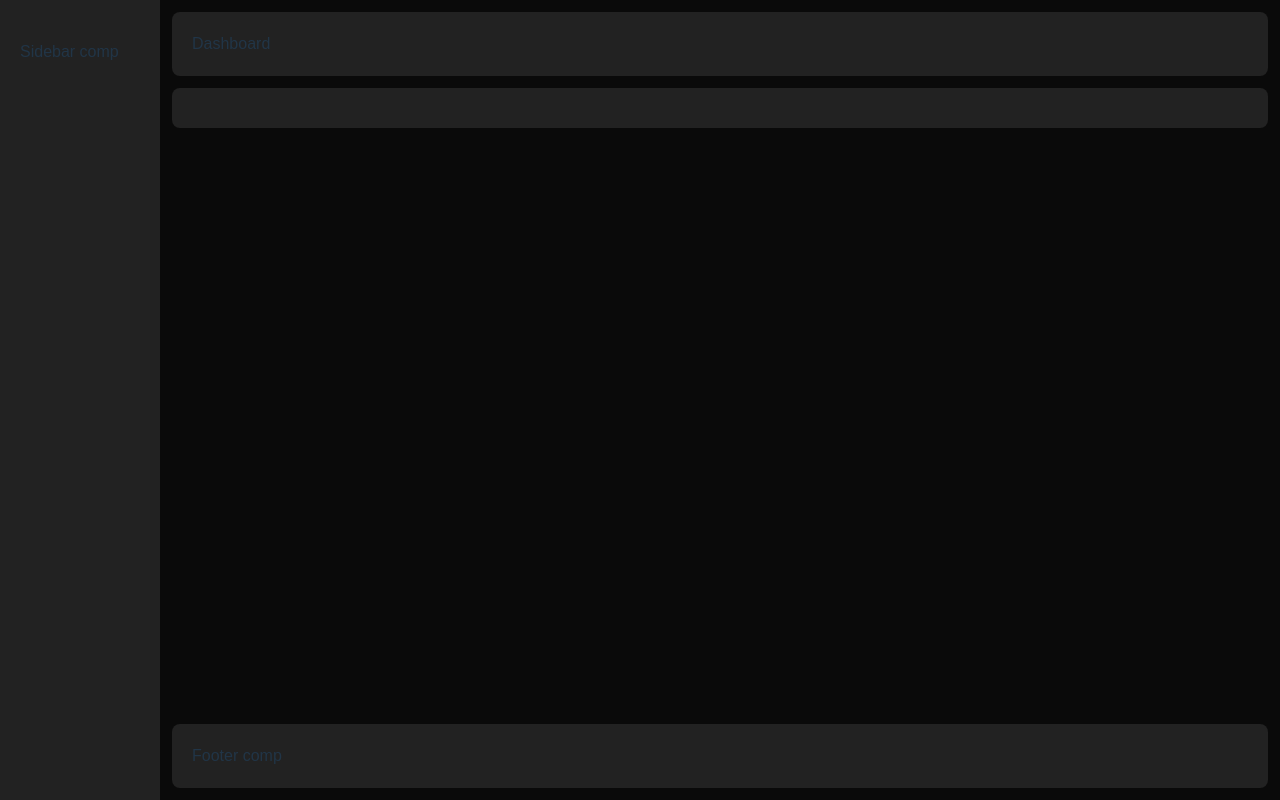
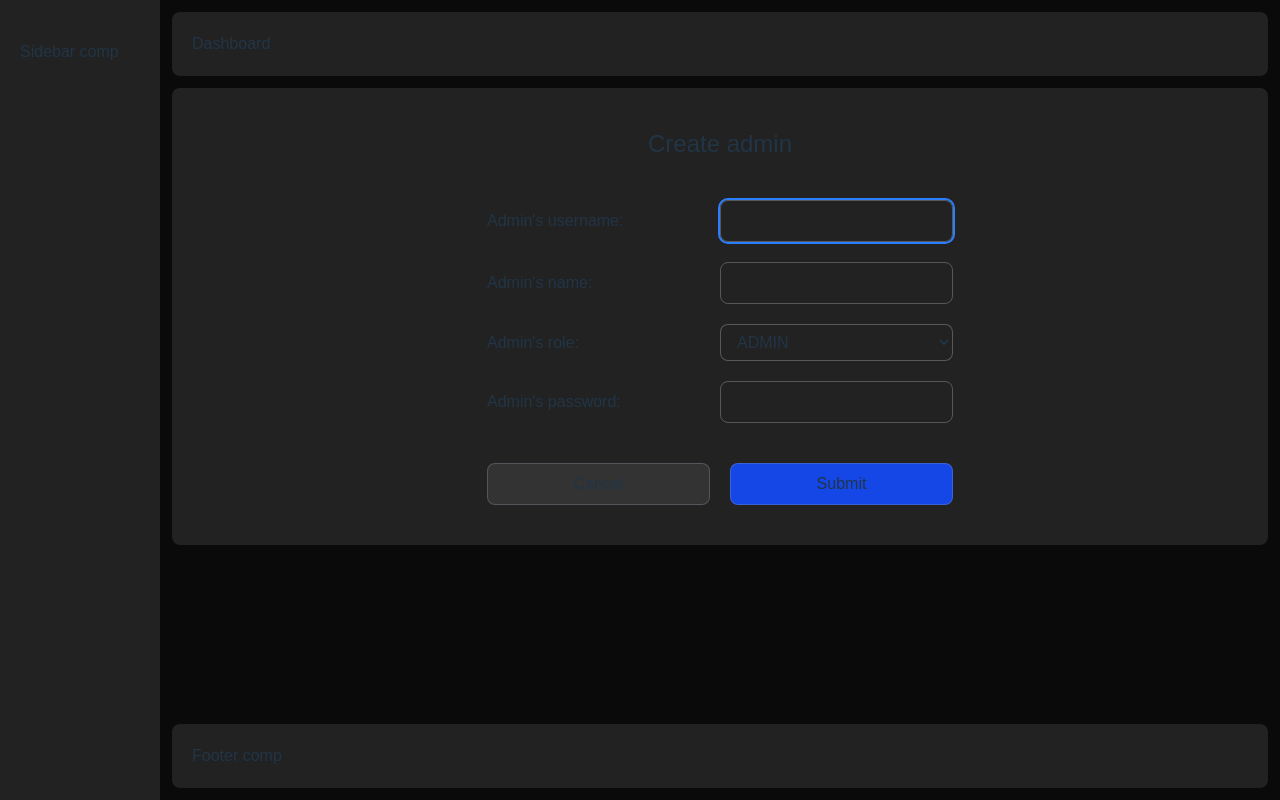
Before and after one commit to akmalshakirov/dashboard-template, a React (Vite) app: page /create-admin in a window 1280 px wide. Built offline with nearby package versions, Linux system fonts and the light colour scheme; no server answers; sample sign-in values are in the browser's storage; a web font is replaced by a local one.

Commit message:
'create Admin' added

```diff
--- a/src/App.tsx
+++ b/src/App.tsx
@@ -2,9 +2,10 @@ import { useEffect } from "react";
 import { Route, Routes, useNavigate } from "react-router-dom";
 // import { useAdmin } from "./hooks/adminContext";
 import { DashboardLayout } from "./layouts/DashboardLayout";
+import { AdminDetail } from "./pages/AdminDetail";
+import { CreateAdmin } from "./pages/CreateAdmin";
 import { Dashboard } from "./pages/DashboardHome";
 import { Login } from "./pages/login";
-import { AdminDetail } from "./pages/AdminDetail";
 
 function App() {
     // const { isAdmin, isLogined } = useAdmin();
@@ -44,6 +45,14 @@ function App() {
                     </DashboardLayout>
                 }
             />
+            <Route
+                path='create-admin'
+                element={
+                    <DashboardLayout>
+                        <CreateAdmin />
+                    </DashboardLayout>
+                }
+            />
         </Routes>
     );
 }
--- a/src/components/ui/header.tsx
+++ b/src/components/ui/header.tsx
@@ -7,7 +7,7 @@ type HeaderProps = {
 export const Header = ({ title }: HeaderProps) => {
     const query = useLocation();
     if (!query) return;
-    if (query.pathname.includes("/admin")) {
+    if (query.pathname.startsWith("/admin/")) {
         title = "Admin's Detail";
     } else {
         title = "Dashboard";
--- a/src/pages/AdminDetail.tsx
+++ b/src/pages/AdminDetail.tsx
@@ -1,19 +1,12 @@
 import axios from "axios";
 import { useEffect, useState, type FormEvent } from "react";
 import { Link, useNavigate, useParams } from "react-router-dom";
-
-type AdminProps = {
-    id?: string;
-    username: string;
-    name: string;
-    role: string;
-    password: string;
-};
+import type { AdminProps } from "./DashboardHome";
 
 export const AdminDetail = () => {
     const { id } = useParams();
     const [adminData, setAdminData] = useState<AdminProps>({
-        id: id,
+        id: Number(id),
         username: "loading",
         name: "loading",
         role: "loading",
--- /dev/null
+++ b/src/pages/CreateAdmin.tsx
@@ -0,0 +1,144 @@
+import { useState, type FormEvent } from "react";
+import { useNavigate } from "react-router-dom";
+import type { AdminProps } from "./DashboardHome";
+import axios from "axios";
+
+export const CreateAdmin = () => {
+    const [loading, setLoading] = useState<boolean>(false);
+    const [error, setError] = useState<string>("");
+    const navigate = useNavigate();
+
+    const [adminData, setAdminData] = useState<AdminProps>({
+        username: "",
+        name: "",
+        role: "ADMIN",
+        password: "",
+    });
+
+    const createAdmin = async (e: FormEvent) => {
+        e.preventDefault();
+        setLoading(true);
+        try {
+            await axios.post("http://localhost:5000/create-admin", {
+                username: adminData.username,
+                name: adminData.name,
+                role: adminData.role,
+                password: adminData.password,
+            });
+            navigate("/");
+        } catch (error: any) {
+            setError(
+                error.response.data.error
+                    ? error.response.data.error
+                    : "Unknown error!"
+            );
+        } finally {
+            setLoading(false);
+        }
+    };
+
+    return (
+        <div>
+            <div className='py-5'>
+                <h1 className='text-center text-2xl mb-10'>Create admin</h1>
+
+                {error && (
+                    <pre className='w-max mx-auto mb-10 border border-red-400/50 rounded-lg p-2 bg-red-700/60'>
+                        {error}
+                    </pre>
+                )}
+
+                <form className='flex justify-center' onSubmit={createAdmin}>
+                    <div className='flex flex-col gap-5'>
+                        <label className='grid grid-cols-1 sm:grid-cols-2 items-center'>
+                            Admin's username:
+                            <input
+                                disabled={loading}
+                                name='username'
+                                type='text'
+                                value={adminData.username}
+                                onChange={(e) =>
+                                    setAdminData((prev) => ({
+                                        ...prev,
+                                        username: e.target.value,
+                                    }))
+                                }
+                                autoFocus
+                                className='disabled:opacity-50 disabled:pointer-events-none border border-gray-300/30 rounded-lg px-3 py-2 outline-blue-500 focus:outline-2'
+                                autoComplete='username'
+                            />
+                        </label>
+
+                        <label className='grid grid-cols-1 sm:grid-cols-2 items-center'>
+                            Admin's name:
+                            <input
+                                disabled={loading}
+                                name='name'
+                                type='text'
+                                value={adminData.name}
+                                onChange={(e) =>
+                                    setAdminData((prev) => ({
+                                        ...prev,
+                                        name: e.target.value,
+                                    }))
+                                }
+                                className='disabled:opacity-50 disabled:pointer-events-none border border-gray-300/30 rounded-lg px-3 py-2 outline-blue-500 focus:outline-2'
+                                autoComplete='name'
+                            />
+                        </label>
+
+                        <label className='grid grid-cols-1 sm:grid-cols-2 items-center'>
+                            Admin's role:
+                            <select
+                                disabled={loading}
+                                value={adminData.role}
+                                name='role'
+                                onChange={(e) =>
+                                    setAdminData((prev) => ({
+                                        ...prev,
+                                        role: e.target.value,
+                                    }))
+                                }
+                                className='disabled:opacity-50 disabled:pointer-events-none border border-gray-300/30 rounded-lg px-3 py-2 outline-blue-500 focus:outline-2 bg-secondary'>
+                                <option value='ADMIN'>ADMIN</option>
+                                <option value='SUPERADMIN'>SUPERADMIN</option>
+                            </select>
+                        </label>
+
+                        <label className='grid grid-cols-1 sm:grid-cols-2 items-center'>
+                            Admin's password:
+                            <input
+                                disabled={loading}
+                                name='password'
+                                type='password'
+                                value={adminData.password}
+                                onChange={(e) =>
+                                    setAdminData((prev) => ({
+                                        ...prev,
+                                        password: e.target.value,
+                                    }))
+                                }
+                                className='disabled:opacity-50 disabled:pointer-events-none border border-gray-300/30 rounded-lg px-3 py-2 outline-blue-500 focus:outline-2'
+                                autoComplete='new-password'
+                            />
+                        </label>
+                        <div className='grid grid-cols-1 sm:grid-cols-2 gap-5 items-center mt-5'>
+                            <button
+                                disabled={loading}
+                                className='disabled:opacity-50 disabled:pointer-events-none filled-gray-btn'
+                                onClick={() => navigate("/")}
+                                type='button'>
+                                Cancel
+                            </button>
+                            <button
+                                className='filled-btn disabled:opacity-50 disabled:pointer-events-none'
+                                disabled={loading}>
+                                Submit
+                            </button>
+                        </div>
+                    </div>
+                </form>
+            </div>
+        </div>
+    );
+};
--- a/src/pages/DashboardHome.tsx
+++ b/src/pages/DashboardHome.tsx
@@ -2,11 +2,12 @@ import axios from "axios";
 import { useEffect, useState } from "react";
 import { useNavigate } from "react-router-dom";
 
-type adminProps = {
+export type AdminProps = {
     id?: number;
     username?: string;
     role?: string;
     name?: string;
+    password?: string;
 };
 
 export const Dashboard = () => {
@@ -38,12 +39,20 @@ export const Dashboard = () => {
     if (loading) {
         return <>Loading...</>;
     } else if (admins.length === 0) {
-        return error;
+        return <pre>{error}</pre>;
     }
 
     return (
         <>
-            <table className='rounded-lg min-w-full overflow-x-scroll lg:overflow-auto'>
+            <div className='flex items-center justify-between mb-5'>
+                <h1 className='text-2xl font-bold'>Admins</h1>
+                <button
+                    className='filled-gray-btn'
+                    onClick={() => navigate("/create-admin")}>
+                    Create admin
+                </button>
+            </div>
+            <table className='rounded-lg min-w-full overflow-x-scroll overflow-auto'>
                 <thead className='bg-white/20'>
                     <tr>
                         <th className='px-4 py-3 text-xs font-medium uppercase tracking-wider text-gray-500 dark:text-gray-300 text-center'>
@@ -55,11 +64,13 @@ export const Dashboard = () => {
                             { col: "Name" },
                             { col: "Role" },
                             { col: "Action" },
-                        ].map((col) => {
+                        ].map((col, index) => {
                             return (
                                 <td
                                     key={Math.random() * 10}
-                                    className={`px-4 py-3 text-center text-sm text-gray-200`}>
+                                    className={`px-4 py-3 text-center text-gray-200 ${
+                                        index === 3 && "text-end"
+                                    }`}>
                                     {col.col}
                                 </td>
                             );
@@ -68,23 +79,23 @@ export const Dashboard = () => {
                 </thead>
 
                 <tbody className='divide-y divide-gray-400'>
-                    {admins.map((a: adminProps, index) => (
+                    {admins.map((a: AdminProps, index) => (
                         <tr
                             key={a.id}
                             className='hover:bg-gray-50 dark:hover:bg-secondary duration-150'>
-                            <td className='px-4 py-3 text-center text-sm text-gray-200'>
+                            <td className='px-4 py-3 text-center text-gray-200'>
                                 {index + 1}
                             </td>
-                            <td className='px-4 py-3 text-center text-sm text-gray-200'>
+                            <td className='px-4 py-3 text-center text-gray-200'>
                                 {a.username}
                             </td>
-                            <td className='px-4 py-3 text-center text-sm text-gray-200'>
+                            <td className='px-4 py-3 text-center text-gray-200'>
                                 {a.name}
                             </td>
-                            <td className='px-4 py-3 text-center text-sm text-gray-200'>
+                            <td className='px-4 py-3 text-center text-gray-200'>
                                 {a.role}
                             </td>
-                            <td className='px-4 py-3 text-center text-sm text-gray-200 flex items-center justify-center gap-3'>
+                            <td className='px-4 py-3 text-center text-gray-200 flex items-center justify-end gap-3'>
                                 <button
                                     className='border border-gray-400/30 rounded-lg p-2 hover:bg-[#333] hover:border-gray-400/50 transition cursor-pointer active:translate-y-1 duration-100'
                                     onClick={() => navigate(`/admin/${a.id}`)}>
```
